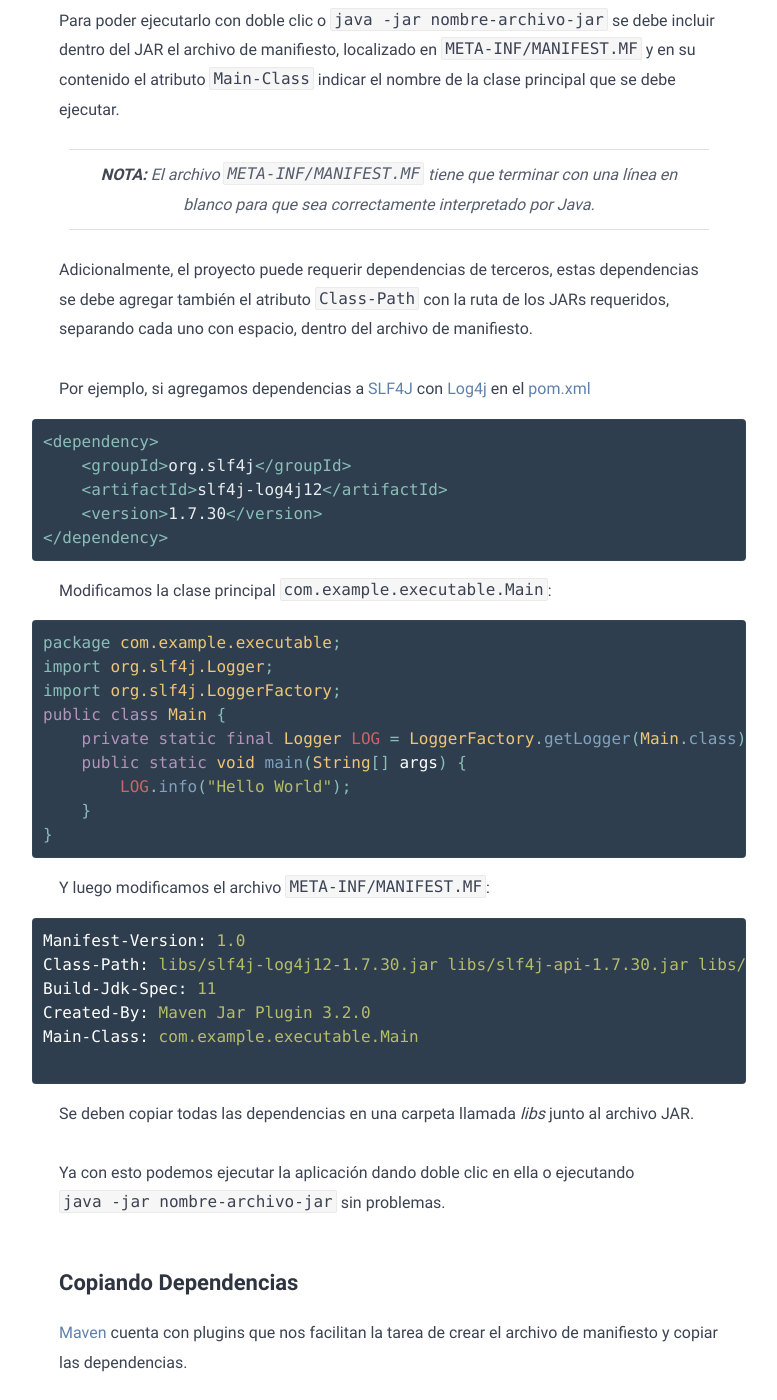
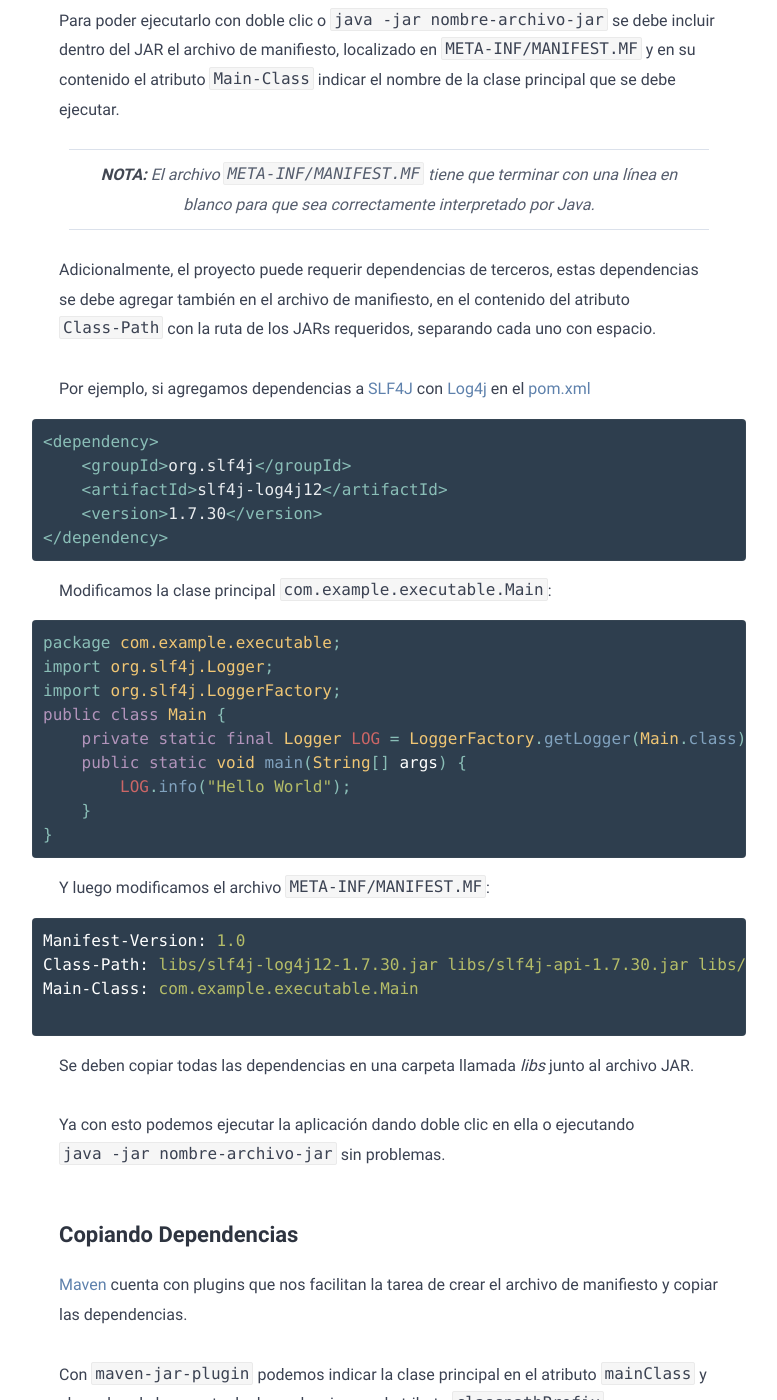
Before and after one commit to barrantesgerman/blog, a Jekyll site: the page built from _posts/jar-ejecutable-con-maven/2021-09-24-jar-ejecutable-con-maven.md, in a window 1280 px wide and 1400 px high, scrolled down 1010 px. Shown: the whole window, without its empty margins (251-1028 px from the left). Built offline with Jekyll 4.4.1, drawn with Linux system fonts in a browser that asks for light colours.

Commit message:
Mejora de redacción

````diff
--- a/_posts/jar-ejecutable-con-maven/2021-09-24-jar-ejecutable-con-maven.md
+++ b/_posts/jar-ejecutable-con-maven/2021-09-24-jar-ejecutable-con-maven.md
@@ -36,7 +36,7 @@ Para poder ejecutarlo con doble clic o `java -jar nombre-archivo-jar` se debe in
 
 > **NOTA:** El archivo `META-INF/MANIFEST.MF` tiene que terminar con una línea en blanco para que sea correctamente interpretado por Java.
 
-Adicionalmente, el proyecto puede requerir dependencias de terceros, estas dependencias se debe agregar también el atributo `Class-Path` con la ruta de los JARs requeridos, separando cada uno con espacio, dentro del archivo de manifiesto.
+Adicionalmente, el proyecto puede requerir dependencias de terceros, estas dependencias se debe agregar también en el archivo de manifiesto, en el contenido del atributo `Class-Path` con la ruta de los JARs requeridos, separando cada uno con espacio.
 
 Por ejemplo, si agregamos dependencias a [SLF4J](http://www.slf4j.org/) con [Log4j](http://logging.apache.org/log4j/1.2/) en el [pom.xml](https://github.com/barrantesgerman/executable-jar-maven/blob/main/pom.xml)
 
@@ -67,8 +67,6 @@ Y luego modificamos el archivo `META-INF/MANIFEST.MF`:
 ```properties
 Manifest-Version: 1.0
 Class-Path: libs/slf4j-log4j12-1.7.30.jar libs/slf4j-api-1.7.30.jar libs/log4j-1.2.17.jar
-Build-Jdk-Spec: 11
-Created-By: Maven Jar Plugin 3.2.0
 Main-Class: com.example.executable.Main
 
 ```
````
Also changed, not shown: _posts/jar-ejecutable-con-gradle/2021-09-25-jar-ejecutable-con-gradle.md (+1 -1 lines).
